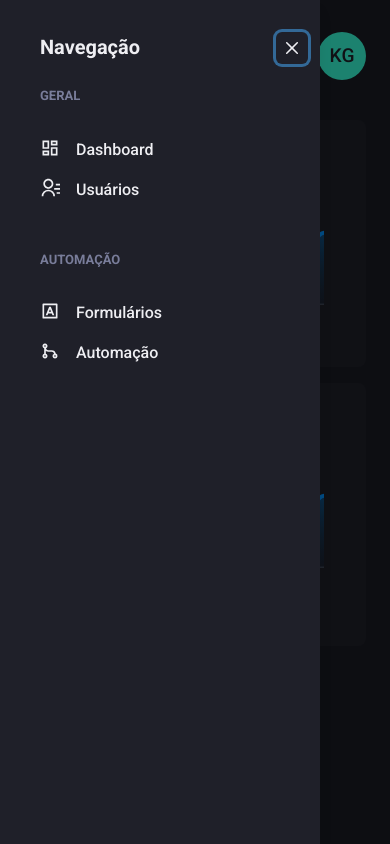
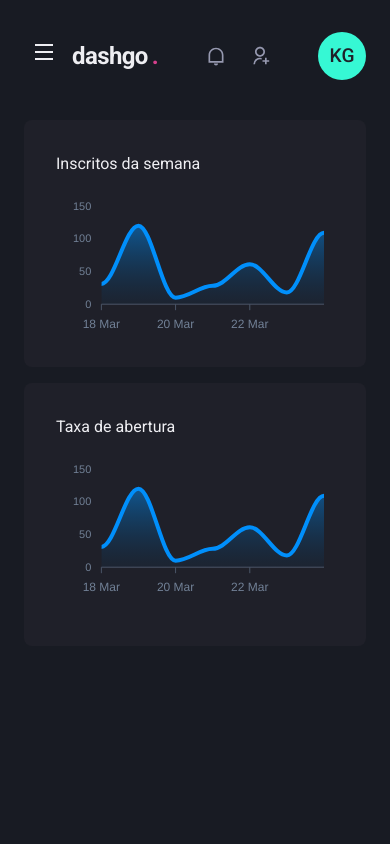
Before and after one commit to kaiquecaires/dashgo, a Next.js app: page /dashboard in a window 390 px wide. Built offline with nearby package versions, Linux system fonts and the light colour scheme.

Commit message:
feat: responsive Sidebar

```diff
--- a/src/Contexts/SidebarDrawerContext.tsx
+++ b/src/Contexts/SidebarDrawerContext.tsx
@@ -1,5 +1,6 @@
 import { useDisclosure, UseDisclosureReturn } from "@chakra-ui/react";
-import { createContext, ReactNode, useContext } from "react";
+import { useRouter } from "next/router";
+import { createContext, ReactNode, useContext, useEffect } from "react";
 
 interface SidebarDrawerProviderProps {
   children: ReactNode;
@@ -12,6 +13,11 @@
 
 export function SidebarDrawerProvider({ children }: SidebarDrawerProviderProps) {
   const disclosure = useDisclosure();
+  const router = useRouter();
+
+  useEffect(() => {
+    disclosure.onClose()
+  }, [router.asPath])
 
   return (
     <SidebarDrawerContent.Provider value={disclosure}>
--- a/src/components/Header/index.tsx
+++ b/src/components/Header/index.tsx
@@ -1,10 +1,14 @@
-import { Flex, useBreakpointValue } from '@chakra-ui/react';
+import { Flex, Icon, IconButton, useBreakpointValue } from '@chakra-ui/react';
+import { RiMenuLine } from 'react-icons/ri';
+import { useSidebarDrawer } from '../../Contexts/SidebarDrawerContext';
 import { Logo } from './Logo';
 import { NotificationsNav } from './NotificationsNav';
 import { Profile } from './Profile';
 import { SearchBox } from './SearchBox';
 
 export function Header() {
+  const { onOpen } = useSidebarDrawer()
+
   const isWideVersion = useBreakpointValue({
     base: false,
     lg: true
@@ -21,6 +25,17 @@
       px="6"
       align="center"
     >
+      { !isWideVersion && (
+        <IconButton
+          icon={<Icon as={RiMenuLine}/>}
+          fontSize="24"
+          variant="unstyled"
+          onClick={onOpen}
+          aria-label="Open navigation"
+          mr="2"
+        />
+      ) }
+
       <Logo />
 
       {isWideVersion && <SearchBox />}
--- a/src/components/Sidebar/index.tsx
+++ b/src/components/Sidebar/index.tsx
@@ -1,7 +1,10 @@
 import { Box, Drawer, useBreakpointValue, DrawerOverlay, DrawerContent, DrawerCloseButton, DrawerHeader, DrawerBody } from "@chakra-ui/react";
+import { useSidebarDrawer } from "../../Contexts/SidebarDrawerContext";
 import { SidebarNav } from "./SidebarNav";
 
 export function Sidebar() {
+  const { isOpen, onClose } = useSidebarDrawer()
+
   const isDrawerSidebar = useBreakpointValue({
     base: true,
     lg: false
@@ -9,7 +12,7 @@
 
   if (isDrawerSidebar) {
     return (
-      <Drawer isOpen={true} placement="left" onClose={() => {}}>
+      <Drawer isOpen={isOpen} placement="left" onClose={onClose}>
         <DrawerOverlay>
           <DrawerContent bg="gray.800" p="4">
             <DrawerCloseButton mt="6" />
--- a/src/pages/_app.tsx
+++ b/src/pages/_app.tsx
@@ -1,11 +1,14 @@
 import { AppProps } from 'next/app'
 import { ChakraProvider } from '@chakra-ui/react'
 import { theme } from '../styles/theme'
+import { SidebarDrawerProvider } from '../Contexts/SidebarDrawerContext'
 
 function MyApp({ Component, pageProps }: AppProps) {
   return (
     <ChakraProvider theme={theme}>
-      <Component {...pageProps} />
+      <SidebarDrawerProvider>
+        <Component {...pageProps} />
+      </SidebarDrawerProvider>
     </ChakraProvider>
   )
 }
```
